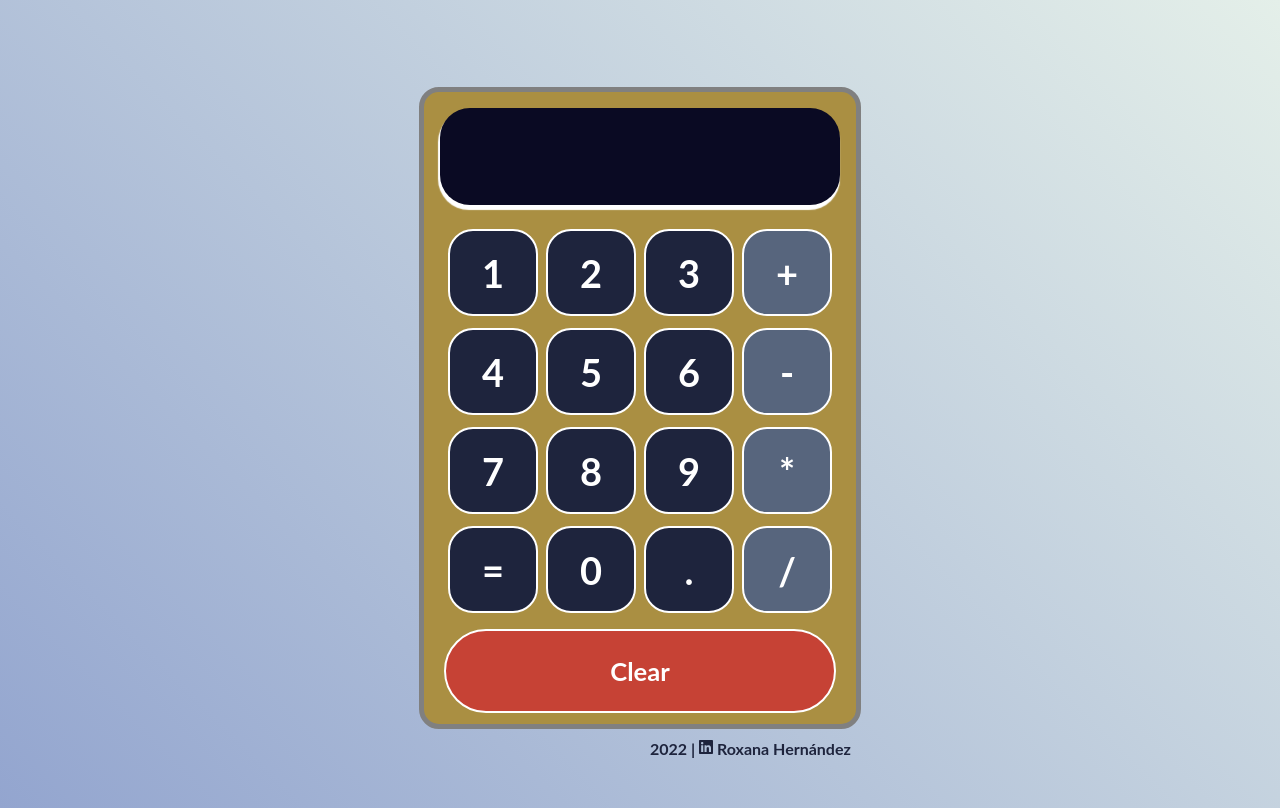
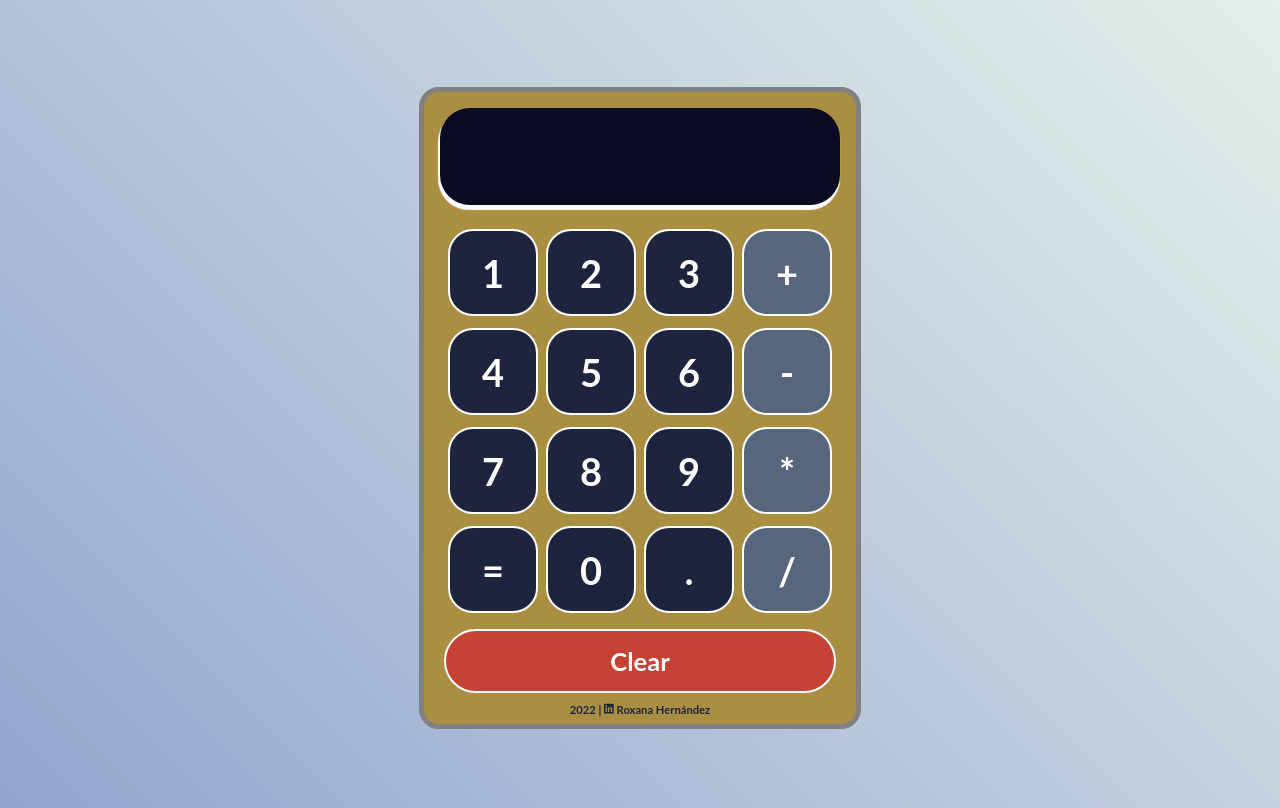
Before and after one commit to roxypoceros/CalculatorApp, a React (Create React App) app: page / in a window 1280 px wide. Built offline with nearby package versions, Linux system fonts and the light colour scheme.

Commit message:
Cambio posicion del footer

```diff
--- a/src/App.css
+++ b/src/App.css
@@ -2,12 +2,11 @@
   margin: 0px;
   padding: 0px;
   box-sizing: 0px;
-  overflow-y: hidden;
 }
 
 body {
   background-image: linear-gradient(45deg, #93a5cf 0%, #e4efe9 100%);
-
+  overflow-y: hidden;
 }
 
 .App {
@@ -15,7 +14,6 @@ body {
   padding-top: 8px;
   font-family: Lato, sans-serif;
   display: flex;
-  flex-direction: column;
   flex-wrap: wrap;
   justify-content: center;
   align-items: center;
@@ -27,18 +25,15 @@ body {
   padding: 16px;
   background-color: #99c9ff;
   background-color: #aa8f42;
-
   border-radius: 20px;
   border: 5px solid gray;
 }
 
 footer>p {
-  position: fixed;
-  margin-bottom: 8px;
   margin-right: 8px;
   color: #1e243d;
   font-weight: bolder;
-  font-size: 1em;
+  font-size: .7em;
   margin: 10px;
   text-align: center;
 }
@@ -57,7 +52,6 @@ a:active {
 
 a:visited {
   color: #1e243d;
-
 }
 
 .row {
--- a/src/App.js
+++ b/src/App.js
@@ -91,10 +91,13 @@ function App() {
             handleClear={() => setInput("")} >
             Clear
           </BtnClear>
+
+
         </div>
+        <footer><p>2022 | <a href="https://www.linkedin.com/in/roxypoceros/" target="_blank" rel="noreferrer">  <Linkedin /> Roxana Hernández </a>   </p> </footer>
+
       </div>
 
-      <footer><p>2022 | <a href="https://www.linkedin.com/in/roxypoceros/" target="_blank" rel="noreferrer">  <Linkedin /> Roxana Hernández </a>   </p> </footer>
 
     </div>
 
--- a/src/style/BtnClear.css
+++ b/src/style/BtnClear.css
@@ -1,5 +1,5 @@
 .btnClear {
-    height: 80px;
+    height: 60px;
     /* em es una unidad relativa, aquí va a ser
   1.6 veces el tamaño de la letra de su contenedor */
     font-size: 1.6rem;
```
